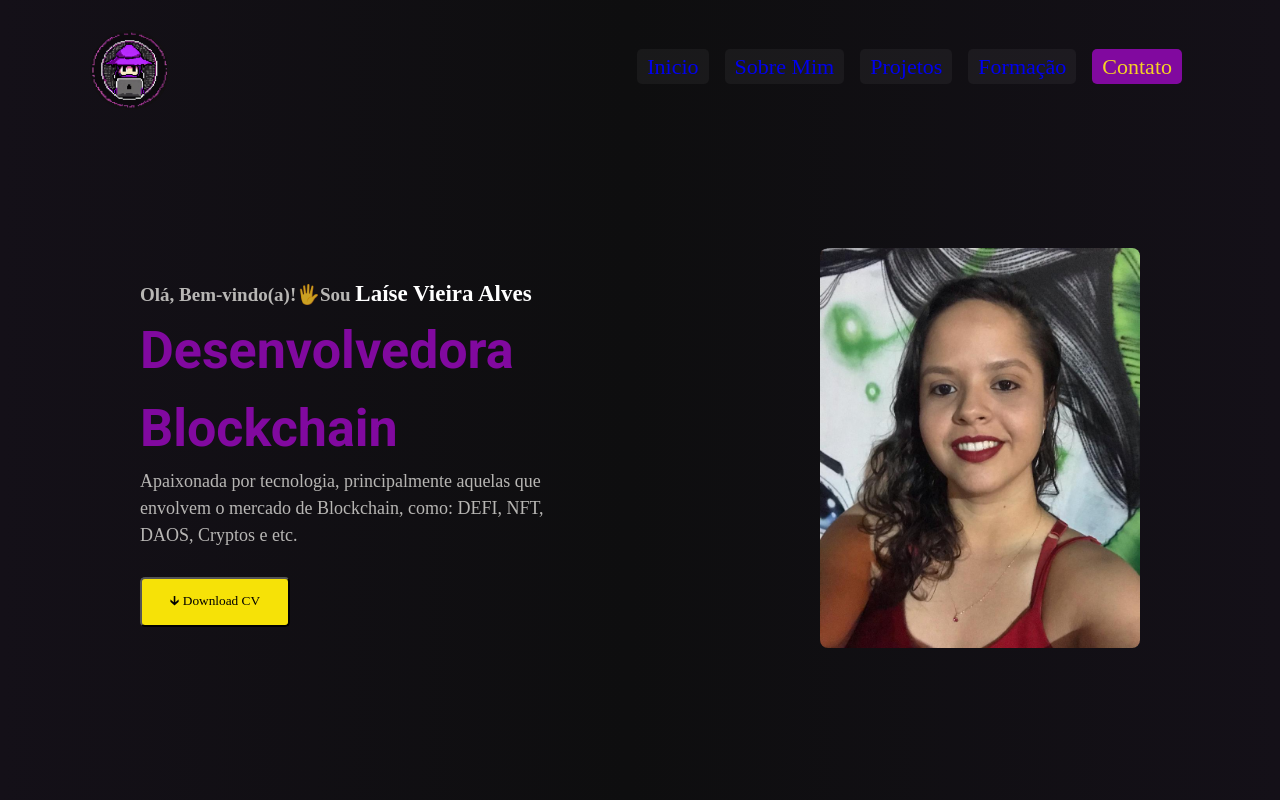
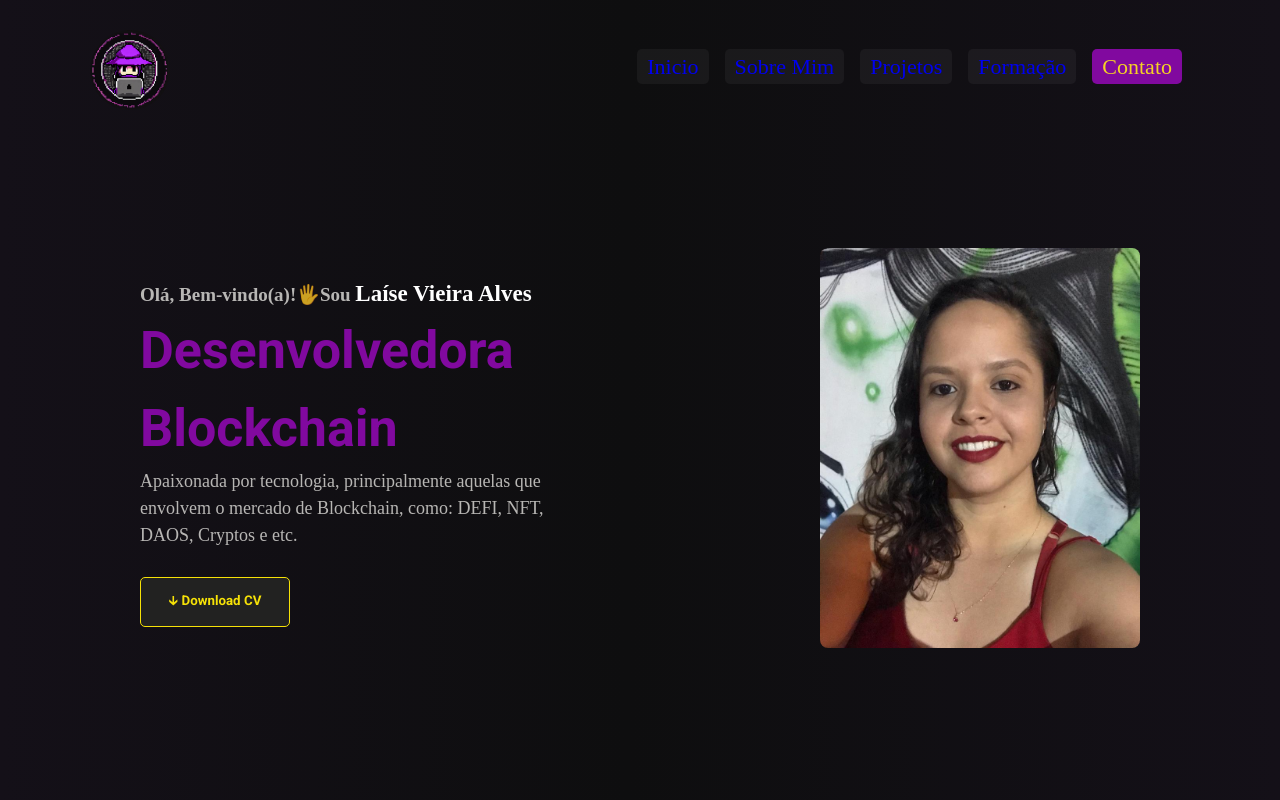
Before and after one commit to laisevdev/myPortfolio, a React (Vite) app: page / in a window 1280 px wide. In both pictures the pointer is over the button 215 px from the left and 601 px from the top of the page. Shown: the top 800 px of the page. Built offline with nearby package versions, Linux system fonts and the light colour scheme.

Commit message:
[refactor]: change button style

```diff
--- a/src/components/Main/Main.css
+++ b/src/components/Main/Main.css
@@ -58,10 +58,15 @@ button {
     background-color: #f7f430;
     border-radius: 5px;
     cursor: pointer;
+    outline: #f6e207;
+    border: none;
+    font-family: 'Roboto', 'Times New Roman', Times, serif;
 }
 
 button:hover {
-    background-color: #f6e207;
+    background-color: #222221;
+    color: #f6e207;
+    border: 1px solid #f6e207;
 }
 
 
```
